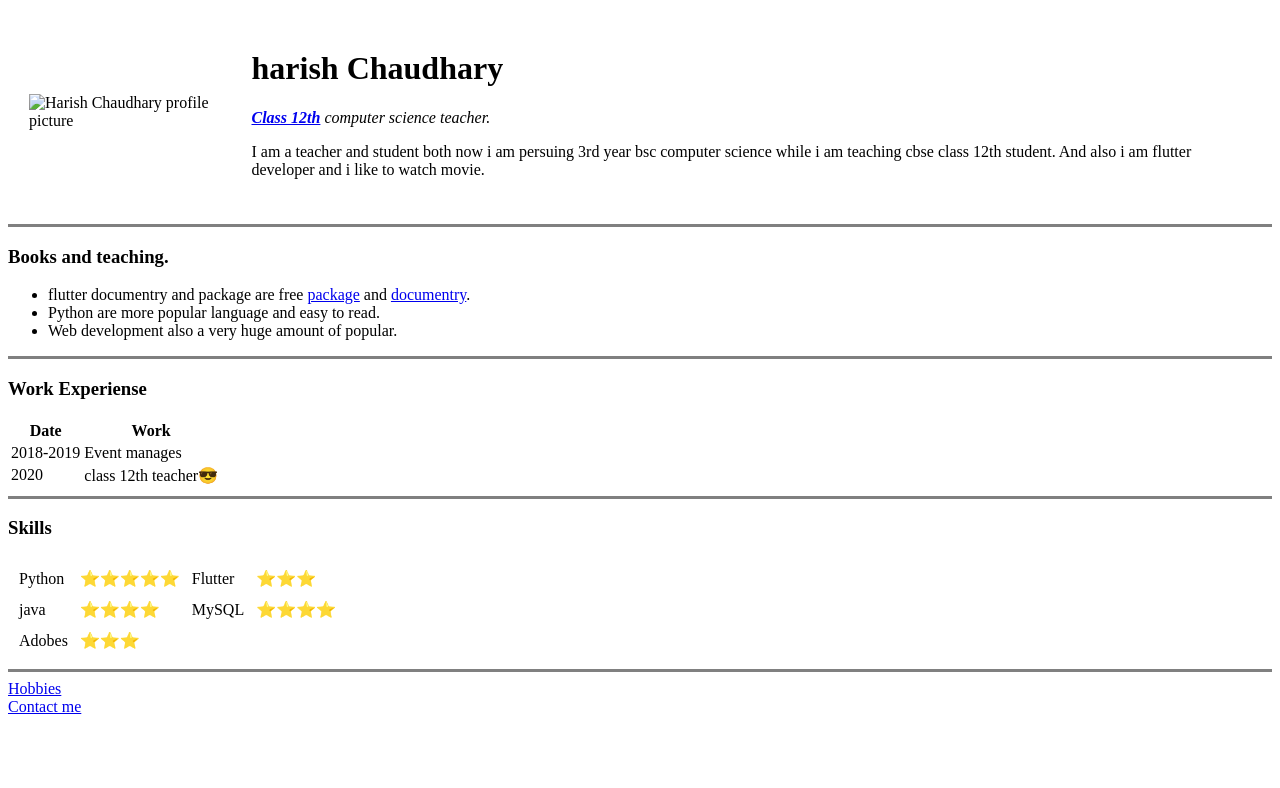
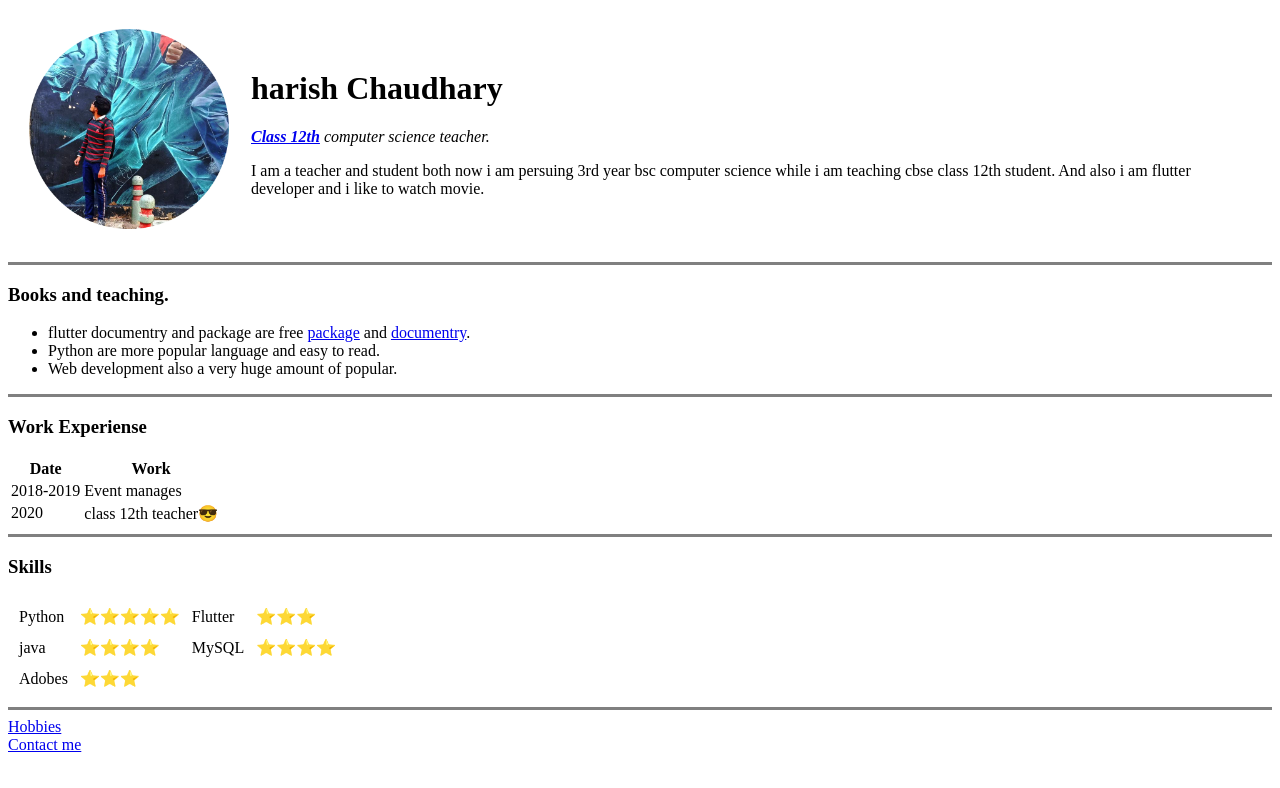
Before and after one commit to harish1907/cv, a plain HTML site: page index.html in a window 1280 px wide. Drawn offline with Linux system fonts and the light colour scheme.

Commit message:
Update index.html

```diff
--- a/index.html
+++ b/index.html
@@ -9,7 +9,7 @@
 <body>
   <table cellspacing="20">
     <tr>
-      <td><img src="images/me.png" alt="Harish Chaudhary profile picture" width="200" height="200"></td>
+      <td><img src="me.png" alt="Harish Chaudhary profile picture" width="200" height="200"></td>
       <td>
         <h1>harish Chaudhary</h1>
         <p><em><strong><a href="https://www.jagranjosh.com/articles/cbse-class-12-computer-science-syllabus-2020-21-revised-1607673671-1">Class 12th</a></strong> computer science teacher.</em></p>
```
